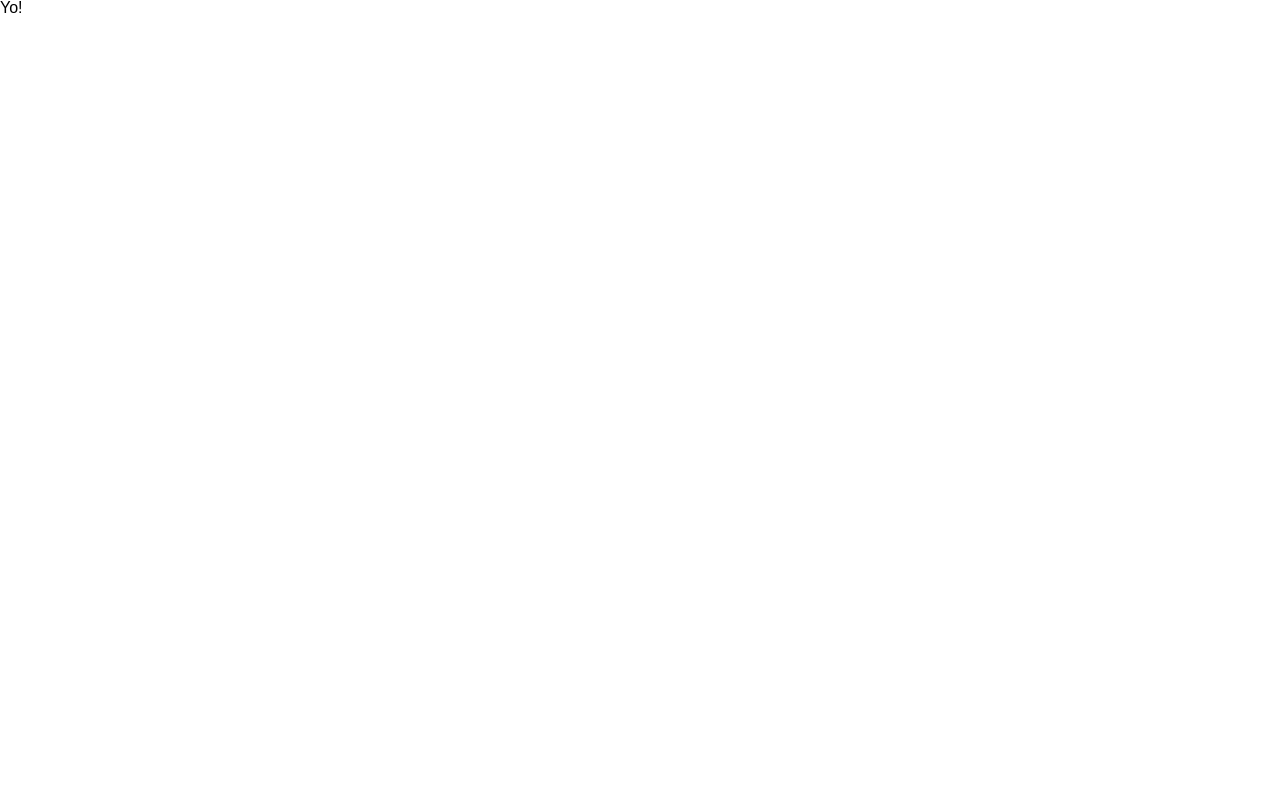
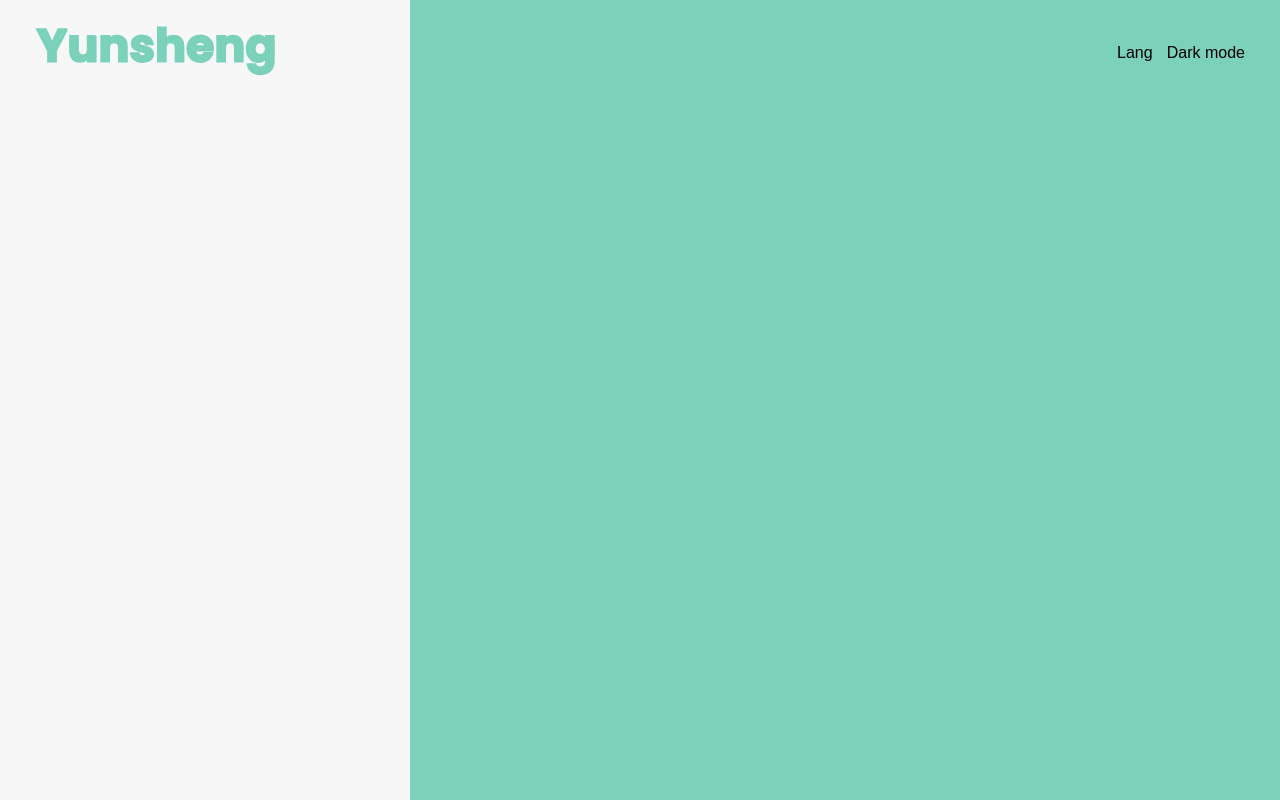
Before and after one commit to jys77/v2, a React (Create React App) app: page / in a window 1280 px wide. Built offline with nearby package versions, Linux system fonts and the light colour scheme.

Commit message:
feat: add logo title

```diff
--- a/src/App.js
+++ b/src/App.js
@@ -1,7 +1,12 @@
 import React from 'react';
+import { Header } from './components/sections/Header';
 
 function App() {
-  return <div className="App">Yo!</div>;
+  return (
+    <div>
+      <Header />
+    </div>
+  );
 }
 
 export default App;
--- /dev/null
+++ b/src/components/icons/index.js
@@ -0,0 +1 @@
+export { LogoTitle } from './logoTitle';
--- /dev/null
+++ b/src/components/icons/logoTitle.js
@@ -0,0 +1,53 @@
+import React from 'react';
+
+export const LogoTitle = () => (
+  <svg
+    id="logo"
+    width="501"
+    height="102"
+    viewBox="0 0 501 102"
+    fill="none"
+    xmlns="http://www.w3.org/2000/svg"
+  >
+    <path
+      d="M67.072 5.648L43.744 50.768V73.04H27.328V50.768L4 5.648H22.624L35.68 33.872L48.64 5.648H67.072Z"
+      stroke="#7BD1BA"
+      stroke-width="4"
+    />
+    <path
+      d="M126.582 19.472V73.04H110.166V65.744C108.502 68.112 106.23 70.032 103.35 71.504C100.534 72.912 97.3983 73.616 93.9423 73.616C89.8463 73.616 86.2303 72.72 83.0943 70.928C79.9583 69.072 77.5263 66.416 75.7983 62.96C74.0703 59.504 73.2063 55.44 73.2063 50.768V19.472H89.5263V48.56C89.5263 52.144 90.4543 54.928 92.3103 56.912C94.1663 58.896 96.6623 59.888 99.7983 59.888C102.998 59.888 105.526 58.896 107.382 56.912C109.238 54.928 110.166 52.144 110.166 48.56V19.472H126.582Z"
+      stroke="#7BD1BA"
+      stroke-width="4"
+    />
+    <path
+      d="M171.014 18.896C177.286 18.896 182.278 20.944 185.99 25.04C189.766 29.072 191.654 34.64 191.654 41.744V73.04H175.334V43.952C175.334 40.368 174.406 37.584 172.55 35.6C170.694 33.616 168.198 32.624 165.062 32.624C161.926 32.624 159.43 33.616 157.574 35.6C155.718 37.584 154.79 40.368 154.79 43.952V73.04H138.374V19.472H154.79V26.576C156.454 24.208 158.694 22.352 161.51 21.008C164.326 19.6 167.494 18.896 171.014 18.896Z"
+      stroke="#7BD1BA"
+      stroke-width="4"
+    />
+    <path
+      d="M224.853 73.808C220.181 73.808 216.021 73.008 212.373 71.408C208.725 69.808 205.845 67.632 203.733 64.88C201.621 62.064 200.437 58.928 200.181 55.472H216.405C216.597 57.328 217.461 58.832 218.997 59.984C220.533 61.136 222.421 61.712 224.661 61.712C226.709 61.712 228.277 61.328 229.365 60.56C230.517 59.728 231.093 58.672 231.093 57.392C231.093 55.856 230.293 54.736 228.693 54.032C227.093 53.264 224.501 52.432 220.917 51.536C217.077 50.64 213.877 49.712 211.317 48.752C208.757 47.728 206.549 46.16 204.693 44.048C202.837 41.872 201.909 38.96 201.909 35.312C201.909 32.24 202.741 29.456 204.405 26.96C206.133 24.4 208.629 22.384 211.893 20.912C215.221 19.44 219.157 18.704 223.701 18.704C230.421 18.704 235.701 20.368 239.541 23.696C243.445 27.024 245.685 31.44 246.261 36.944H231.093C230.837 35.088 230.005 33.616 228.597 32.528C227.253 31.44 225.461 30.896 223.221 30.896C221.301 30.896 219.829 31.28 218.805 32.048C217.781 32.752 217.269 33.744 217.269 35.024C217.269 36.56 218.069 37.712 219.669 38.48C221.333 39.248 223.893 40.016 227.349 40.784C231.317 41.808 234.549 42.832 237.045 43.856C239.541 44.816 241.717 46.416 243.573 48.656C245.493 50.832 246.485 53.776 246.549 57.488C246.549 60.624 245.653 63.44 243.861 65.936C242.133 68.368 239.605 70.288 236.277 71.696C233.013 73.104 229.205 73.808 224.853 73.808Z"
+      stroke="#7BD1BA"
+      stroke-width="4"
+    />
+    <path
+      d="M289.521 18.896C295.665 18.896 300.593 20.944 304.305 25.04C308.017 29.072 309.872 34.64 309.872 41.744V73.04H293.552V43.952C293.552 40.368 292.624 37.584 290.768 35.6C288.912 33.616 286.417 32.624 283.281 32.624C280.145 32.624 277.649 33.616 275.793 35.6C273.937 37.584 273.009 40.368 273.009 43.952V73.04H256.592V2H273.009V26.672C274.673 24.304 276.944 22.416 279.824 21.008C282.704 19.6 285.937 18.896 289.521 18.896Z"
+      stroke="#7BD1BA"
+      stroke-width="4"
+    />
+    <path
+      d="M371.776 45.392C371.776 46.928 371.68 48.528 371.488 50.192H334.336C334.592 53.52 335.648 56.08 337.504 57.872C339.424 59.6 341.76 60.464 344.512 60.464C348.608 60.464 351.456 58.736 353.056 55.28H370.528C369.632 58.8 368 61.968 365.632 64.784C363.328 67.6 360.416 69.808 356.896 71.408C353.376 73.008 349.44 73.808 345.088 73.808C339.84 73.808 335.168 72.688 331.072 70.448C326.976 68.208 323.776 65.008 321.472 60.848C319.168 56.688 318.016 51.824 318.016 46.256C318.016 40.688 319.136 35.824 321.376 31.664C323.68 27.504 326.88 24.304 330.976 22.064C335.072 19.824 339.776 18.704 345.088 18.704C350.272 18.704 354.88 19.792 358.912 21.968C362.944 24.144 366.08 27.248 368.32 31.28C370.624 35.312 371.776 40.016 371.776 45.392ZM354.976 41.072C354.976 38.256 354.016 36.016 352.096 34.352C350.176 32.688 347.776 31.856 344.896 31.856C342.144 31.856 339.808 32.656 337.888 34.256C336.032 35.856 334.88 38.128 334.432 41.072H354.976Z"
+      stroke="#7BD1BA"
+      stroke-width="4"
+    />
+    <path
+      d="M413.076 18.896C419.348 18.896 424.34 20.944 428.052 25.04C431.828 29.072 433.716 34.64 433.716 41.744V73.04H417.396V43.952C417.396 40.368 416.468 37.584 414.612 35.6C412.756 33.616 410.26 32.624 407.124 32.624C403.988 32.624 401.492 33.616 399.636 35.6C397.78 37.584 396.852 40.368 396.852 43.952V73.04H380.436V19.472H396.852V26.576C398.516 24.208 400.756 22.352 403.572 21.008C406.388 19.6 409.556 18.896 413.076 18.896Z"
+      stroke="#7BD1BA"
+      stroke-width="4"
+    />
+    <path
+      d="M465.476 18.704C469.252 18.704 472.548 19.472 475.364 21.008C478.244 22.544 480.452 24.56 481.988 27.056V19.472H498.404V72.944C498.404 77.872 497.412 82.32 495.428 86.288C493.508 90.32 490.532 93.52 486.5 95.888C482.532 98.256 477.572 99.44 471.62 99.44C463.684 99.44 457.252 97.552 452.324 93.776C447.396 90.064 444.58 85.008 443.876 78.608H460.1C460.612 80.656 461.828 82.256 463.748 83.408C465.668 84.624 468.036 85.232 470.852 85.232C474.244 85.232 476.932 84.24 478.916 82.256C480.964 80.336 481.988 77.232 481.988 72.944V65.36C480.388 67.856 478.18 69.904 475.364 71.504C472.548 73.04 469.252 73.808 465.476 73.808C461.06 73.808 457.06 72.688 453.476 70.448C449.892 68.144 447.044 64.912 444.932 60.752C442.884 56.528 441.86 51.664 441.86 46.16C441.86 40.656 442.884 35.824 444.932 31.664C447.044 27.504 449.892 24.304 453.476 22.064C457.06 19.824 461.06 18.704 465.476 18.704ZM481.988 46.256C481.988 42.16 480.836 38.928 478.532 36.56C476.292 34.192 473.54 33.008 470.276 33.008C467.012 33.008 464.228 34.192 461.924 36.56C459.684 38.864 458.564 42.064 458.564 46.16C458.564 50.256 459.684 53.52 461.924 55.952C464.228 58.32 467.012 59.504 470.276 59.504C473.54 59.504 476.292 58.32 478.532 55.952C480.836 53.584 481.988 50.352 481.988 46.256Z"
+      stroke="#7BD1BA"
+      stroke-width="4"
+    />
+  </svg>
+);
--- /dev/null
+++ b/src/components/sections/Header.js
@@ -0,0 +1,56 @@
+import React, { useEffect } from 'react';
+import styled from 'styled-components';
+import { Section, mixins, LogoTitleWrapper } from '../../styles';
+import { LogoTitle } from '../icons';
+const HeaderWrapper = styled(Section)`
+  background-color: #f7f7f7;
+  @media (min-width: 768px) {
+    ::after {
+      content: '';
+      position: absolute;
+      width: 68%;
+      height: 100%;
+      top: 0;
+      right: 0;
+      bottom: 0;
+      background: #7bd1ba;
+      z-index: 0;
+    }
+  }
+  .header {
+    max-width: 1440px;
+    margin: 0 auto;
+    ${mixins.flexBetween};
+    .toggles {
+      ${mixins.flexBetween};
+      width: 8rem;
+      z-index: 1;
+      .langs {
+      }
+      .day-night {
+      }
+    }
+  }
+`;
+
+export const Header = () => {
+  useEffect(() => {
+    const logo = document.querySelectorAll('#logo path');
+    for (let i = 0; i < logo.length; i++) {
+      console.log(`Letter ${i} is ${logo[i].getTotalLength()}`);
+    }
+  }, []);
+  return (
+    <HeaderWrapper>
+      <div className="header">
+        <LogoTitleWrapper>
+          <LogoTitle />
+        </LogoTitleWrapper>
+        <div className="toggles">
+          <div className="langs">Lang</div>
+          <div className="day-night">Dark mode</div>
+        </div>
+      </div>
+    </HeaderWrapper>
+  );
+};
--- /dev/null
+++ b/src/styles/LogoTitleWrapper.js
@@ -0,0 +1,64 @@
+import styled, { keyframes } from 'styled-components';
+
+const lineAnime = keyframes`
+    to {
+        stroke-dashoffset: 0;
+    }
+`;
+
+const fill = keyframes`
+    from {
+        fill: transparent;
+    }
+    to {
+        fill: #7bd1ba;
+    }
+`;
+
+export const LogoTitleWrapper = styled.div`
+  width: 15rem;
+  svg {
+    width: 100%;
+    animation: ${fill} 0.5s ease forwards 3.5s;
+    path:first-child {
+      stroke-dasharray: 261.75836181640625;
+      stroke-dashoffset: 261.75836181640625;
+      animation: ${lineAnime} 2s ease forwards;
+    }
+    path:nth-child(2) {
+      stroke-dasharray: 287.8096923828125;
+      stroke-dashoffset: 287.8096923828125;
+      animation: ${lineAnime} 2s ease forwards 0.3s;
+    }
+    path:nth-child(3) {
+      stroke-dasharray: 287.3680725097656;
+      stroke-dashoffset: 287.3680725097656;
+      animation: ${lineAnime} 2s ease forwards 0.6s;
+    }
+    path:nth-child(4) {
+      stroke-dasharray: 278.3129577636719;
+      stroke-dashoffset: 278.3129577636719;
+      animation: ${lineAnime} 2s ease forwards 0.9s;
+    }
+    path:nth-child(5) {
+      stroke-dasharray: 322.5028381347656;
+      stroke-dashoffset: 322.5028381347656;
+      animation: ${lineAnime} 2s ease forwards 1.2s;
+    }
+    path:nth-child(6) {
+      stroke-dasharray: 300.9994201660156;
+      stroke-dashoffset: 300.9994201660156;
+      animation: ${lineAnime} 2s ease forwards 1.5s;
+    }
+    path:nth-child(7) {
+      stroke-dasharray: 287.36822509765625;
+      stroke-dashoffset: 287.36822509765625;
+      animation: ${lineAnime} 2s ease forwards 1.8s;
+    }
+    path:nth-child(8) {
+      stroke-dasharray: 414.2274169921875;
+      stroke-dashoffset: 414.2274169921875;
+      animation: ${lineAnime} 2s ease forwards 2.1s;
+    }
+  }
+`;
--- /dev/null
+++ b/src/styles/Section.js
@@ -0,0 +1,8 @@
+import styled from 'styled-components';
+
+export const Section = styled.section`
+  margin: 0 auto;
+  padding: 0px 35px;
+  min-height: 100vh;
+  z-index: 1;
+`;
--- a/src/styles/index.js
+++ b/src/styles/index.js
@@ -1,2 +1,4 @@
 export { GlobalStyle } from './Global.style';
 export { mixins } from './mixins';
+export { Section } from './Section';
+export { LogoTitleWrapper } from './LogoTitleWrapper';
```
